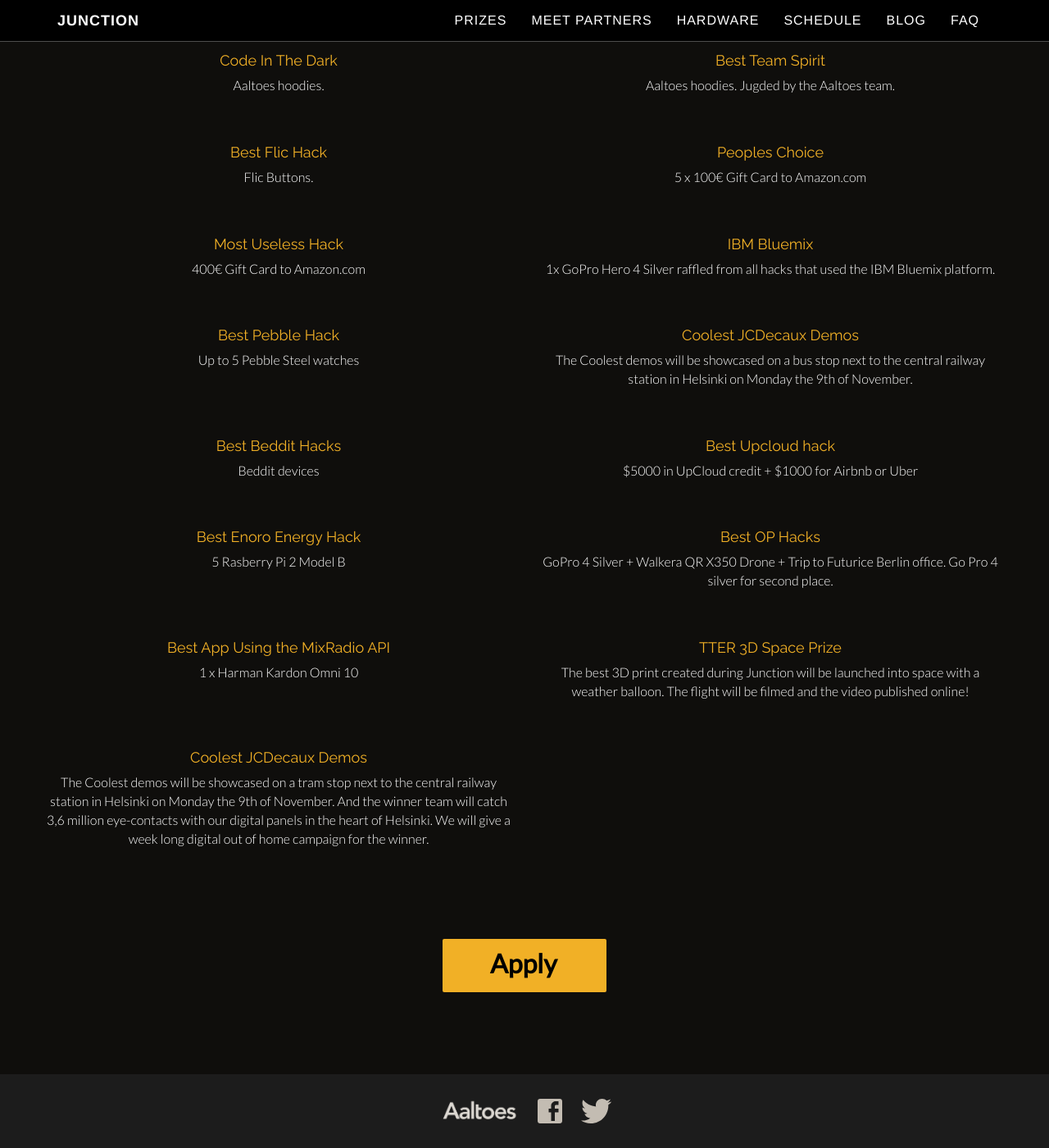
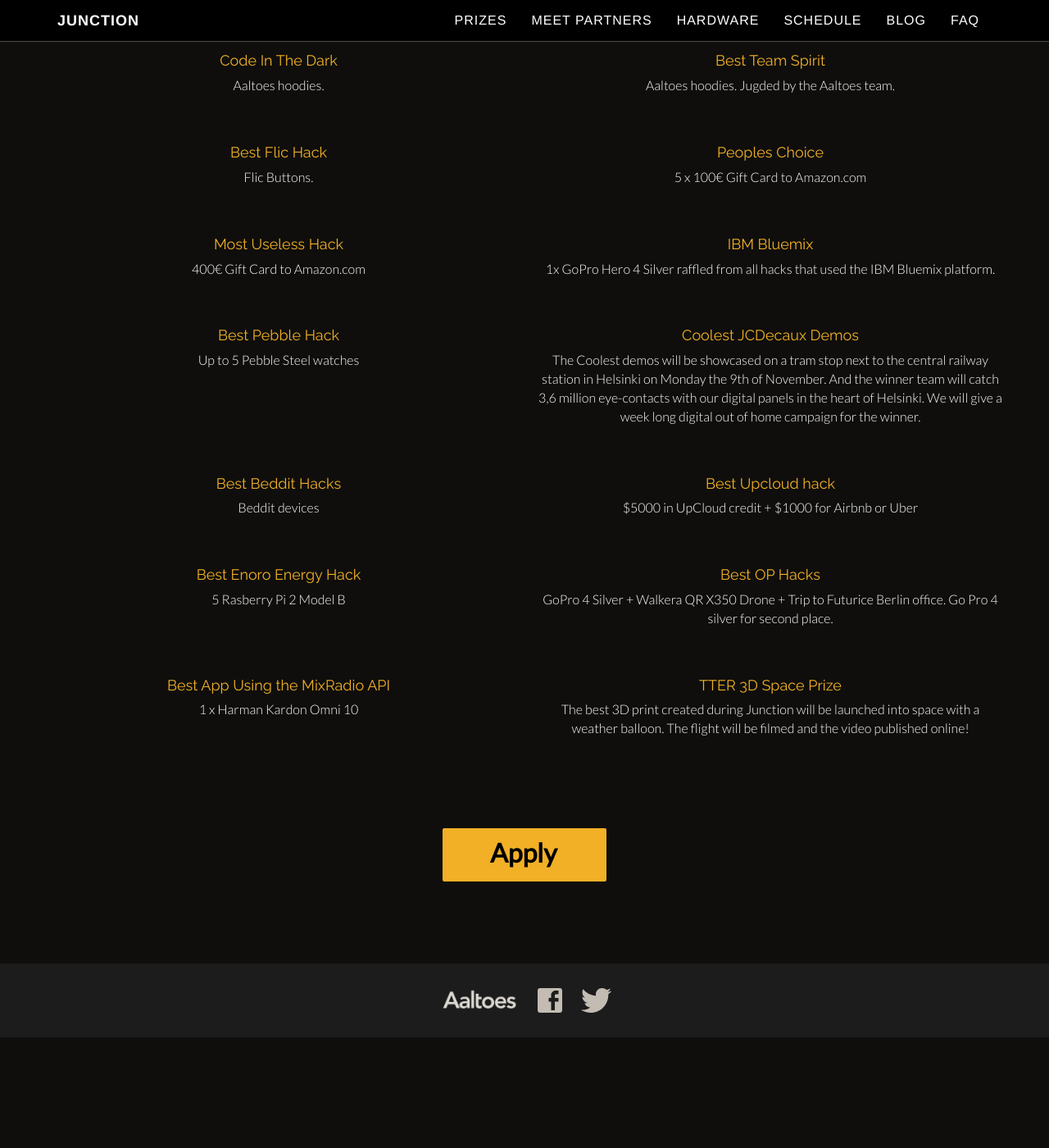
Before and after one commit to junctionasia/junctionasia.github.io, a Jekyll site: the page built from prizes.html, in a window 1280 px wide and 1400 px high, scrolled down 792 px. Shown: the whole window at 82% size. Built offline with Jekyll 4.4.1, drawn with Linux system fonts in a browser that asks for light colours; nearby versions of some CDN libraries; after the commit the page ends 2057 px from its top, so only the background shows below that.

Commit message:
Fixed jcdecaux prize

```diff
--- a/prizes.html
+++ b/prizes.html
@@ -97,7 +97,7 @@
                 </div>
                 <div class="col-md-6 text-center">
                     <h4>Coolest JCDecaux Demos</h4>
-                    <p>The Coolest demos will be showcased on a bus stop next to the central railway station in Helsinki on Monday the 9th of November.</p>
+                    <p>The Coolest demos will be showcased on a tram stop next to the central railway station in Helsinki on Monday the 9th of November. And the winner team will catch 3,6 million eye-contacts with our digital panels in the heart of Helsinki. We will give a week long digital out of home campaign for the winner.</p>
                 </div>
             </div>
             <div class='row'>
@@ -130,14 +130,6 @@
                     <p>The best 3D print created during Junction will be launched into space with a weather balloon. The flight will be filmed and the video published online!</p>
                 </div>
             </div>
-			<div class='row'>
-                <div class="col-md-6 text-center">
-                    <h4>Coolest JCDecaux Demos</h4>
-                    <p>The Coolest demos will be showcased on a tram stop next to the central railway station in Helsinki on Monday the 9th of November.
-
-And the winner team will catch 3,6 million eye-contacts with our digital panels in the heart of Helsinki. We will give a week long digital out of home campaign for the winner.</p>
-                </div>
-            </div>
         </div>
     </section>
 </div>
```
